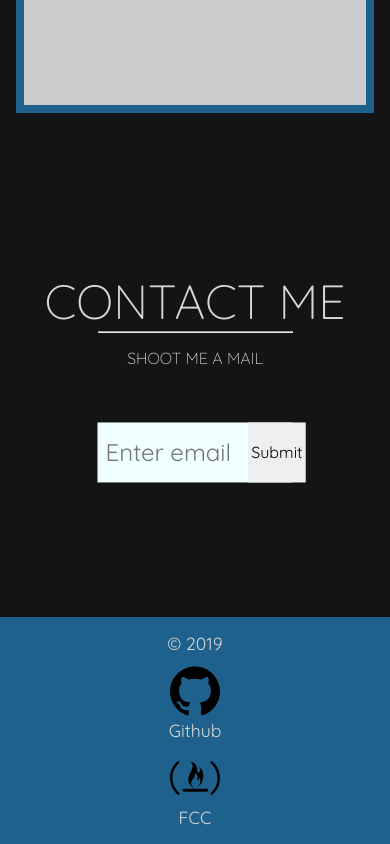
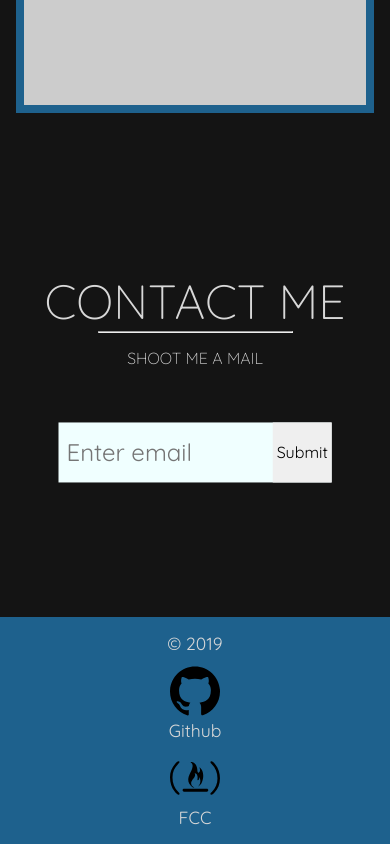
Before and after one commit to lasjorg/fCC-portfolio, a plain HTML site: page index.html in a window 390 px wide. Shown: the part 4138-4982 px from the top of the page. Drawn offline with nearby package versions, Linux system fonts and the light colour scheme; placeholder pictures from the web are drawn by us.

Commit message:
fix email input width, lower underline on nav links

```diff
--- a/style.css
+++ b/style.css
@@ -295,7 +295,7 @@ hr {
     transition: all 0.2s ease-in;
   }
   .mobile-nav .site-nav__link::before {
-    top: 15rem;
+    top: 15.5rem;
   }
   .mobile-nav > li:not(:last-child) {
     padding-bottom: 2rem;
@@ -583,6 +583,15 @@ hr {
   cursor: pointer;
 }
 
+@media (max-width: 48.75em) {
+  .cta-email {
+    width: 70vw;
+  }
+  .cta-submit {
+    left: 77.5%;
+  }
+}
+
 /**
  * FOOTER
 */
```
